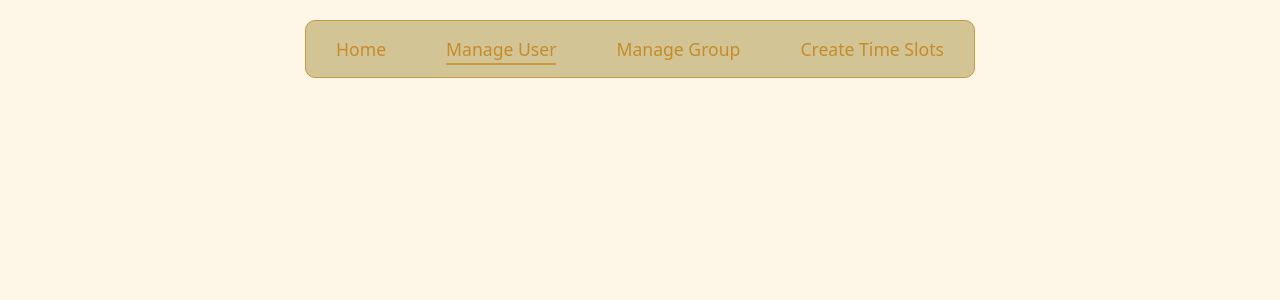
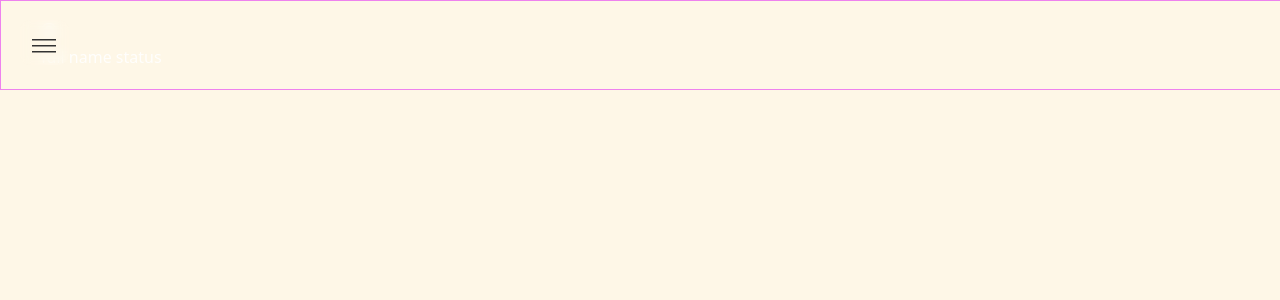
Before and after one commit to ilhomn/digital-gradebook, a React (Vite) app: page /admin-panel/manage-users in a window 1280 px wide. Shown: the top 300 px of the page. Built offline with nearby package versions, Linux system fonts and the light colour scheme; sample sign-in values are in the browser's storage; a web font is replaced by a local one.

Commit message:
Fix: Corrected sidebar links and centered 'Manage Users' content

```diff
--- a/package.json
+++ b/package.json
@@ -16,6 +16,7 @@
     "exceljs": "^4.4.0",
     "file-saver": "^2.0.5",
     "js-year-calendar": "^2.0.0",
+    "lucide-react": "^0.555.0",
     "prop-types": "^15.8.1",
     "react": "^19.1.1",
     "react-calendar": "^6.0.0",
--- a/src/components/App/App.jsx
+++ b/src/components/App/App.jsx
@@ -20,6 +20,7 @@ import UploadStudents from "../adminPanel/uploadStudents/UploadStudents";
 
 import ProtectedRoute from "../ProtectedRoute";
 import PageLayout from "../../layout/PageLayout";
+import ManageUsers from "../adminPanel/users/ManageUsers";
 // import AdminRoute from "../adminPanel/AdminRoute";
 
 function App() {
@@ -70,6 +71,7 @@ function App() {
                     <Route path="update-user" element={<UpdateUser />} />
                     <Route path="update-group" element={<UpdateGroup />} />
                     <Route path="upload-students" element={<UploadStudents />} />
+                    <Route path="manage-users" element={<ManageUsers />} />
                 </Route>
 
                 <Route path="*" element={<Navigate to="/" replace />} />
--- a/src/components/adminPanel/AdminPanel.jsx
+++ b/src/components/adminPanel/AdminPanel.jsx
@@ -1,14 +1,27 @@
-import React from "react";
+import React, { useState } from "react";
 import { Outlet } from "react-router-dom";
 import Navbar from "./navbarAdminPanel/Navbar";
+import Sidebar from "../resources/Sidebar";
+import { VscMenu } from "react-icons/vsc";
 
 const AdminPanel = () => {
-  return (
-    <div>
-      <Navbar />
-      <Outlet />
-    </div>
-  );
+    const [ isSidebarOpen, setIsSidebarOpen ] = useState(false);
+
+    const handleClose = () => {
+        setIsSidebarOpen(false);
+    };
+
+
+    return (
+        <div>
+            <div className="sidebar-toggle-btn" onClick={(e) => { e.stopPropagation(); setIsSidebarOpen(true);}}>
+                <VscMenu />
+            </div>
+
+            <Sidebar isSidebarOpen={isSidebarOpen} handleClose={handleClose} />
+            <Outlet />
+        </div>
+    );
 };
 
 export default AdminPanel;
--- /dev/null
+++ b/src/components/adminPanel/users/ManageUsers.jsx
@@ -0,0 +1,20 @@
+import { VscAccount } from 'react-icons/vsc';
+import './ManageUsers.css';
+
+const ManageUsers = () => {
+    return (
+        <div className="manage-users-wrapper">
+            <div className='users-container'>
+                <div className='user-card'>
+                    <div className='user-avatar'> <VscAccount /> </div>
+                    <div className='user-info'>
+                        <span className='name'> full name </span>
+                        <span className='status'> status </span>
+                    </div>
+                </div>
+            </div>
+        </div>
+    );
+};
+
+export default ManageUsers;
```
Also changed, not shown: src/components/adminPanel/createUser/CreateUser.jsx (indentation only), 1 other file (tests, documents, lock files or other folders).
